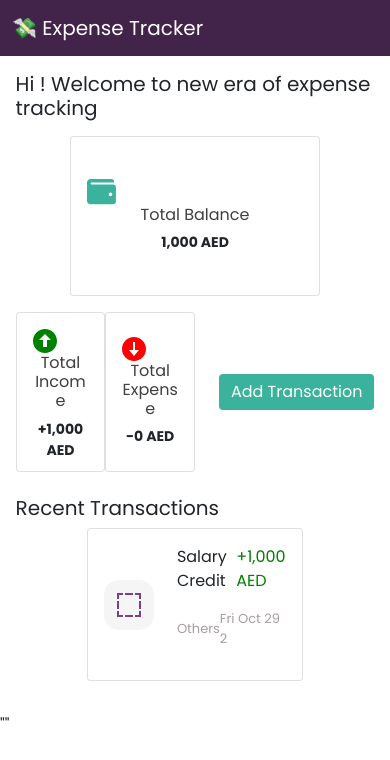
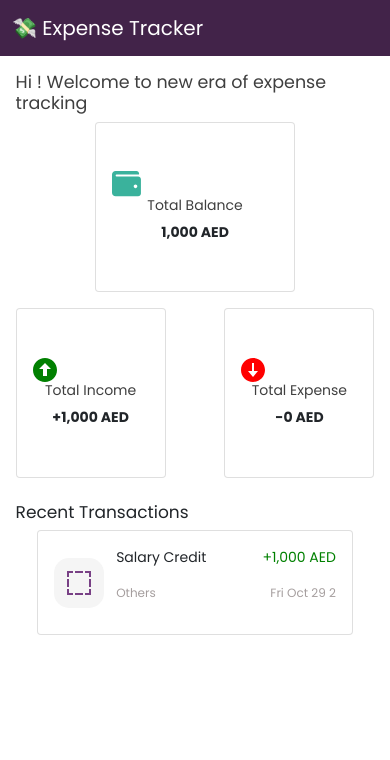
Before and after one commit to mohdsauood/expense-tracker, a React (Create React App) app: page / in a window 390 px wide. Shown: the top 760 px of the page. Built offline with nearby package versions, Linux system fonts and the light colour scheme.

Commit message:
feat : add responsiveness

```diff
--- a/src/components/transactions/index/Transactions.js
+++ b/src/components/transactions/index/Transactions.js
@@ -21,7 +21,7 @@ export const Transactions = () => {
           );
         })}
       </div>
-      <div className="mb-5">""</div>
+      <div className="mb-5"></div>
     </>
   );
 };
--- a/src/components/transactions/index/styles.module.scss
+++ b/src/components/transactions/index/styles.module.scss
@@ -1,4 +1,11 @@
 .transactionsWrapper {
   padding: 0 4%;
+  margin: 0 auto;
   margin-bottom: 2rem;
+  max-width: 1200px;
+  @media (max-width: 530px) {
+    h5 {
+      font-size: 17px;
+    }
+  }
 }
--- a/src/components/transactions/transactionCard/TransactionCard.js
+++ b/src/components/transactions/transactionCard/TransactionCard.js
@@ -15,12 +15,14 @@ export const TransactionCard = ({ tag, amount, createdOn, title, type }) => {
           </div>
           <div className={styles.detailsDiv}>
             <div className="d-flex justify-content-between align-items-center">
-              <p className="text-capitalize">{title}</p>{" "}
+              <p className={`text-capitalize ${styles.transactionHeaderText}`}>
+                {title}
+              </p>{" "}
               <p
                 className={
                   type === "income"
-                    ? `${styles.expenseText}`
-                    : `${styles.incomeText}`
+                    ? `${styles.expenseText} ${styles.transactionHeaderText}`
+                    : `${styles.incomeText} ${styles.transactionHeaderText}`
                 }
               >
                 {getAmountSign(type) + addCommasToNumber(amount) + " AED"}
--- a/src/components/transactions/transactionCard/styles.module.scss
+++ b/src/components/transactions/transactionCard/styles.module.scss
@@ -12,7 +12,7 @@
     }
   }
   .detailsDiv {
-    width: 60%;
+    width: 78%;
     .transactionTag {
       font-size: 13px;
       color: rgb(165, 158, 158);
@@ -25,3 +25,16 @@
     }
   }
 }
+@media (max-width: 530px) {
+  .transactionCard {
+    width: 88%;
+    .detailsDiv {
+      .transactionTag {
+        font-size: 12px;
+      }
+      .transactionHeaderText {
+        font-size: 14px;
+      }
+    }
+  }
+}
--- a/src/components/userDetails/index/UserDetails.js
+++ b/src/components/userDetails/index/UserDetails.js
@@ -23,7 +23,9 @@ export const UserDetails = () => {
           <div
             className={`w-100 d-flex justify-content-between align-items-center mt-3`}
           >
-            <div className="d-flex justify-content-between w-50">
+            <div
+              className={`d-flex justify-content-between w-50 ${styles.expenseIncomeCardsDiv}`}
+            >
               <UserDetailCard
                 text="Total Income"
                 amount={income}
--- a/src/components/userDetails/index/styles.module.scss
+++ b/src/components/userDetails/index/styles.module.scss
@@ -1,9 +1,16 @@
 .userdetailsDiv {
+  max-width: 1200px;
+  margin: 0 auto;
   padding: 0 4%;
-  h4 {
+  h5 {
     margin: 0;
     color: var(--dark-gray);
-    padding: 2% 0;
+    padding: 0% 0;
+  }
+  @media (max-width: 530px) {
+    h5 {
+      font-size: 17.5px;
+    }
   }
 
   .fontBold {
@@ -22,4 +29,17 @@
   .addTransactionButton:focus {
     box-shadow: none;
   }
+  @media (max-width: 740px) {
+    .expenseIncomeCardsDiv {
+      width: 65% !important;
+    }
+  }
+  @media (max-width: 530px) {
+    .expenseIncomeCardsDiv {
+      width: 100% !important;
+    }
+    .addTransactionButton {
+      display: none;
+    }
+  }
 }
--- a/src/components/userDetails/userDetailCard/styles.module.scss
+++ b/src/components/userDetails/userDetailCard/styles.module.scss
@@ -12,3 +12,11 @@
 .totalBalanceCard {
   width: 250px;
 }
+@media (max-width: 530px) {
+  .totalBalanceCard {
+    width: 200px;
+  }
+  .cardTitle {
+    font-size: 14px;
+  }
+}
--- a/src/index.css
+++ b/src/index.css
@@ -31,7 +31,12 @@ code {
   width:  180px;
   height: 160px;
 }
-
+@media only screen and (max-width: 530px) {
+  .money-card {
+    width:  150px;
+    height: 170px;
+  }
+}
 .custom-text-gray {
   color: var(--dark-gray);
 }
```
